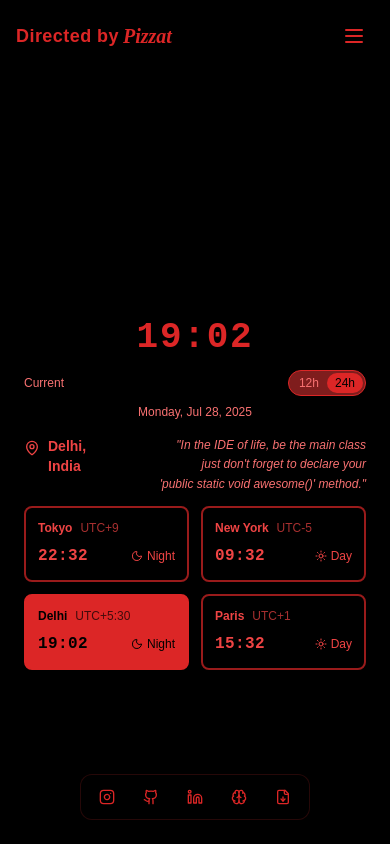
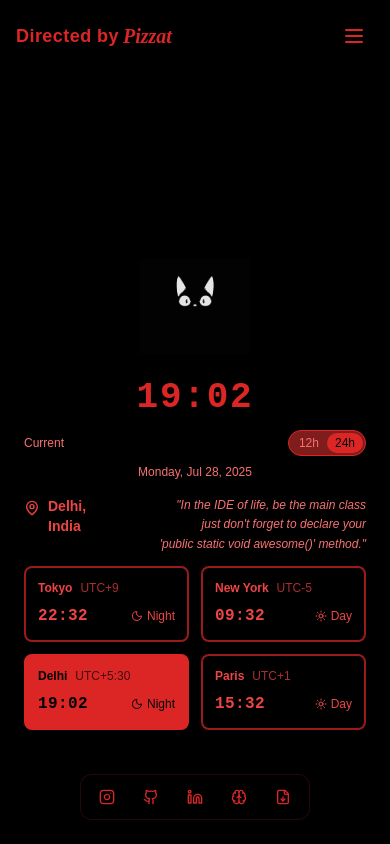
Before and after one commit to prakharp18/pizzafolio, a React (Vite) app: page / in a window 390 px wide. Built offline with nearby package versions, Linux system fonts and the light colour scheme; a web font is replaced by a local one.

Commit message:
tweaked easter egg

```diff
--- a/src/components/MainClock.jsx
+++ b/src/components/MainClock.jsx
@@ -1,5 +1,22 @@
 import { useState, useEffect } from 'react'
 import { Sun, Moon, MapPin } from 'lucide-react'
+
+export         {/* Cat Gif Section - because why not!  */}
+        <div className="flex justify-center mb-6 md:mb-8 bg-black">
+          <div className="relative bg-black">
+            <img
+              src="/cat.gif"
+              alt="Coding Cat"
+              className="w-24 h-24 md:w-32 md:h-32 lg:w-40 lg:h-40 rounded-full object-cover border-2 border-red-600/30 hover:border-red-600 transition-all duration-300 hover:scale-105"
+              onError={(e) => {
+                console.log('Cat gif failed to load')
+                e.target.style.display = 'none'
+              }}
+              onLoad={() => console.log('Cat gif loaded successfully!')}
+            />
+            <div className="absolute inset-0 rounded-full bg-black/10 hover:bg-black/20 transition-all duration-300"></div>
+          </div>
+        </div>
 
 export default function MainClock() {
   const [currentTime, setCurrentTime] = useState(new Date())
@@ -99,6 +116,27 @@ export default function MainClock() {
     <div className="min-h-screen bg-black text-red-600 flex items-center justify-center px-4 md:px-8 py-8 md:py-12">
       <div className="w-full max-w-7xl">
 
+         {/* Cat Gif Section - Mobile Only */}
+        <div className="flex justify-center mb-6 md:mb-8 sm:hidden">
+          <div className="relative bg-black">
+           <img
+            src="/cat.gif"
+            alt="Cute black kitten sleeping"
+            className="w-32 h-24 object-contain"
+            style={{
+              backgroundColor: 'black',
+              mixBlendMode: 'screen',
+              filter: 'brightness(1.1) contrast(1.2)',
+              userSelect: 'none'
+            }}
+              onLoad={() => console.log('Cat gif loaded successfully!')}
+              onContextMenu={(e) => e.preventDefault()}
+              onDragStart={(e) => e.preventDefault()}
+            />
+            <div className="absolute inset-0 rounded-full bg-black/10 hover:bg-black/20 transition-all duration-300 pointer-events-none"></div>
+          </div>
+        </div>
+
         {/* Main Clock Display */}
         <div className="text-center mb-4 md:mb-6 lg:mb-8">
           <div className="text-4xl sm:text-5xl md:text-6xl lg:text-7xl xl:text-8xl 2xl:text-9xl font-bold text-red-600 mb-3 md:mb-4 lg:mb-6 font-martian tracking-wider">
--- a/src/components/MobileNavigation.jsx
+++ b/src/components/MobileNavigation.jsx
@@ -8,7 +8,7 @@ const MobileNavigation = memo(() => {
 
   const toggleMenu = () => {
     setIsOpen(!isOpen)
-    setShowProjects(false) // Reset projects submenu when closing
+    setShowProjects(false) // Reset projects
   }
 
   const closeMenu = () => {
```
